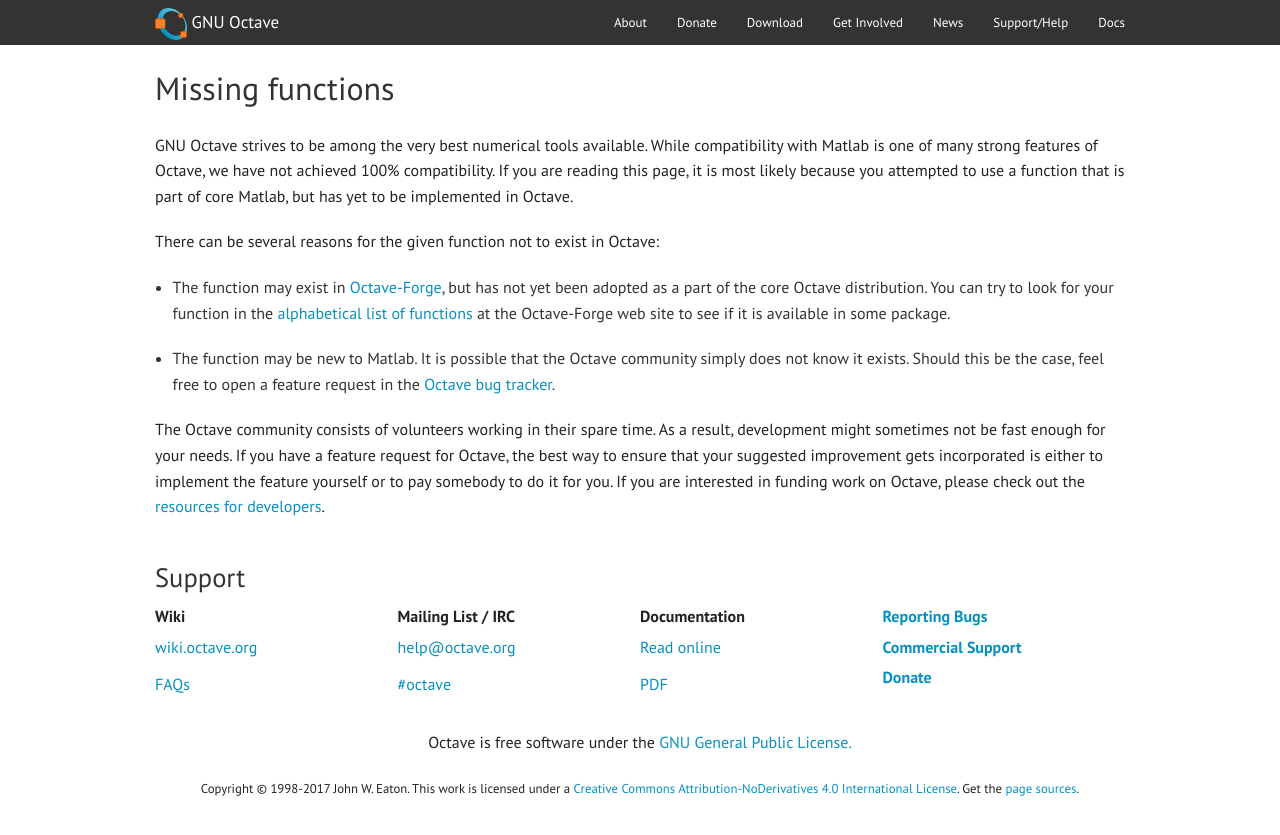
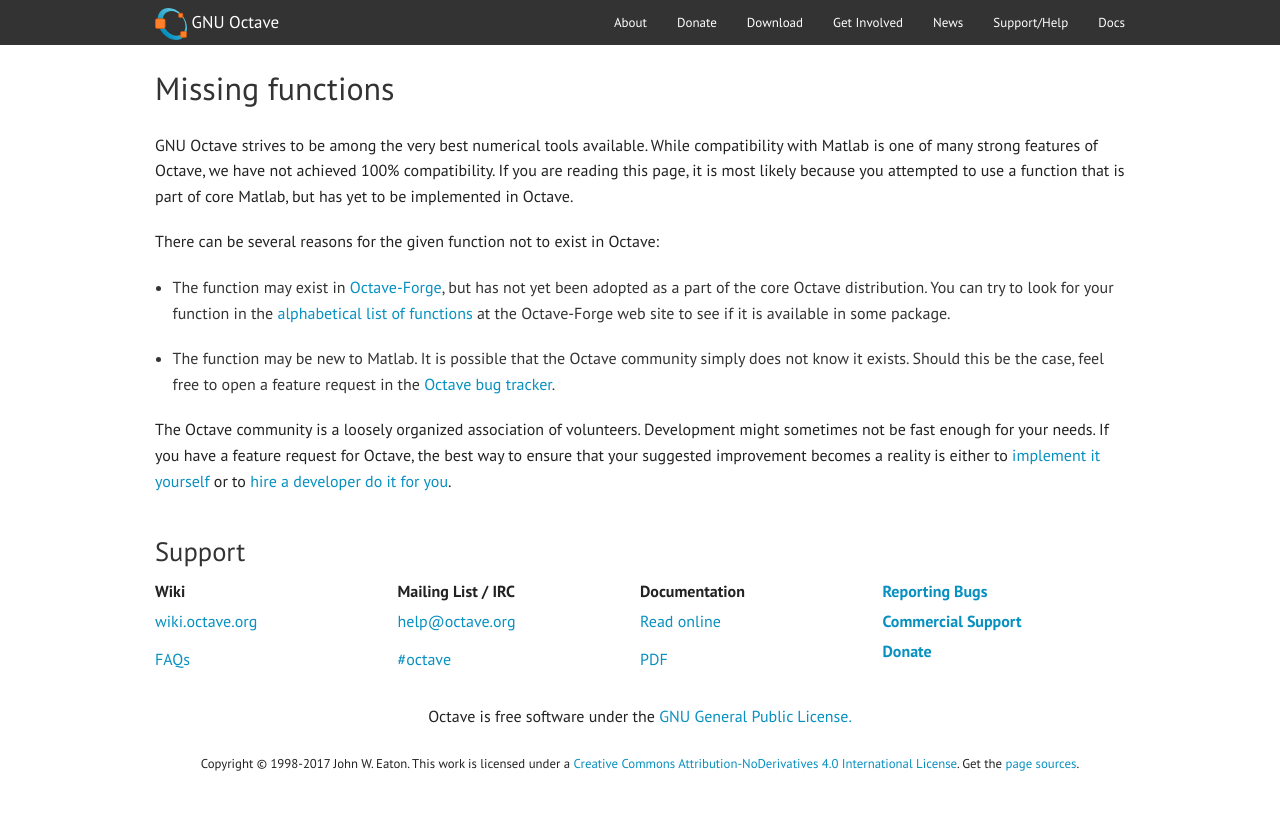
Before and after one commit to gnu-octave/gnu-octave.github.io, a Jekyll site: the page built from missing.md, in a window 1280 px wide. Shown: the top 835 px of the page. Built offline with Jekyll 4.4.1, drawn with Linux system fonts in a browser that asks for light colours.

Commit message:
Improve text about implementing missing functions (bug #40990)
* missing.md: Improve text, as Felipe G. Nievinski suggested.
* _config.yml, get-involved.md, index.html, missing.md: try to use jekyll
variables for common URLs.

```diff
--- a/_config.yml
+++ b/_config.yml
@@ -16,6 +16,7 @@
 faq_url: "http://wiki.octave.org/faq"
 docs_url: "https://www.gnu.org/software/octave/doc/interpreter"
 bugs_url: "https://savannah.gnu.org/bugs/?group=octave"
+sourceforge_url: "https://octave.sourceforge.io"
 maintainers_email: "maintainers@octave.org"
 help_email: "help@octave.org"
 irc_channel: "#octave"
--- a/index.html
+++ b/index.html
@@ -112,7 +112,7 @@
   <div class="row">
     <div class="columns medium-9">
       <p>
-        <a href="http://octave.sourceforge.net/">Octave Forge</a>
+        <a href="{{ site.sourceforge_url }}">Octave Forge</a>
         is a central location for development of packages for GNU Octave,
         similar to Matlab's toolboxes.  To install a package, use the
         <code>pkg</code> command from the Octave prompt by typing:
@@ -123,7 +123,7 @@
 {% endhighlight %}
     </div>
     <div class="columns large-3">
-      <a href="http://octave.sourceforge.net/packages.php" class="button expand">Browse Packages</a>
+      <a href="{{ site.sourceforge_url }}/packages.php" class="button expand">Browse Packages</a>
     </div>
   </div>
 </section>
--- a/missing.md
+++ b/missing.md
@@ -22,15 +22,15 @@
   community simply does not know it exists.  Should this be the case,
   feel free to open a feature request in the [Octave bug tracker][3].
 
-The Octave community consists of volunteers working in their spare time.
-As a result, development might sometimes not be fast enough for your needs.
+
+The Octave community is a loosely organized association of volunteers.
+Development might sometimes not be fast enough for your needs.
 If you have a feature request for Octave, the best way to ensure that your
-suggested improvement gets incorporated is either to implement the feature
-yourself or to pay somebody to do it for you.
-If you are interested in funding work on Octave, please check out
-the [resources for developers][4].
+suggested improvement becomes a reality is either to [implement it yourself][4]
+or to [hire a developer do it for you][5].
 
-[1]: http://octave.sourceforge.net
-[2]: http://octave.sourceforge.net/functions_by_alpha.php
+[1]: {{ site.sourceforge_url }}
+[2]: {{ site.sourceforge_url }}/functions_by_alpha.php
 [3]: {{ site.bugs_url }}
 [4]: {{ "get-involved.html" | relative_url }}
+[5]: {{ "commercial-support.html" | relative_url }}
```
Also changed, not shown: get-involved.md (+3 -3 lines).
